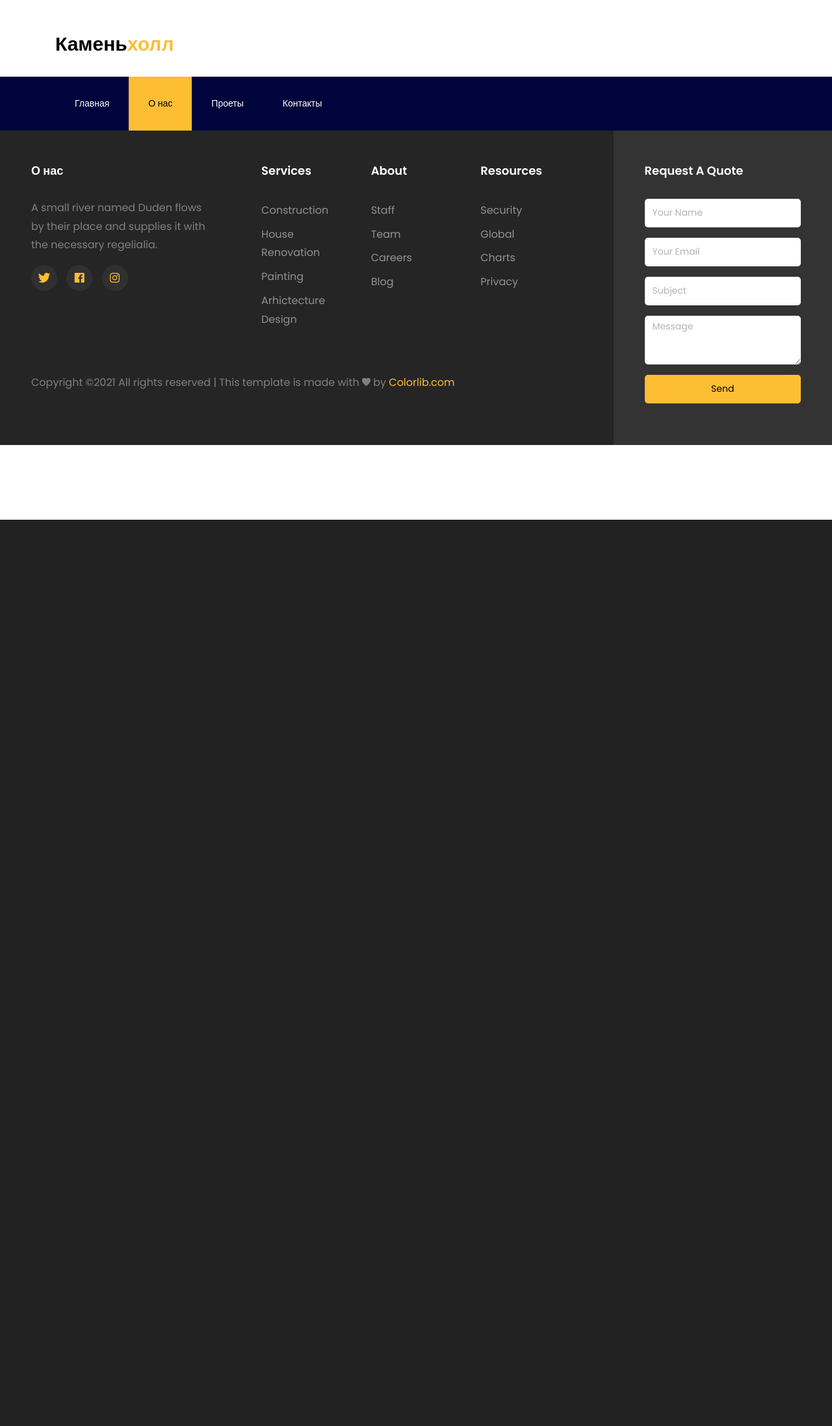
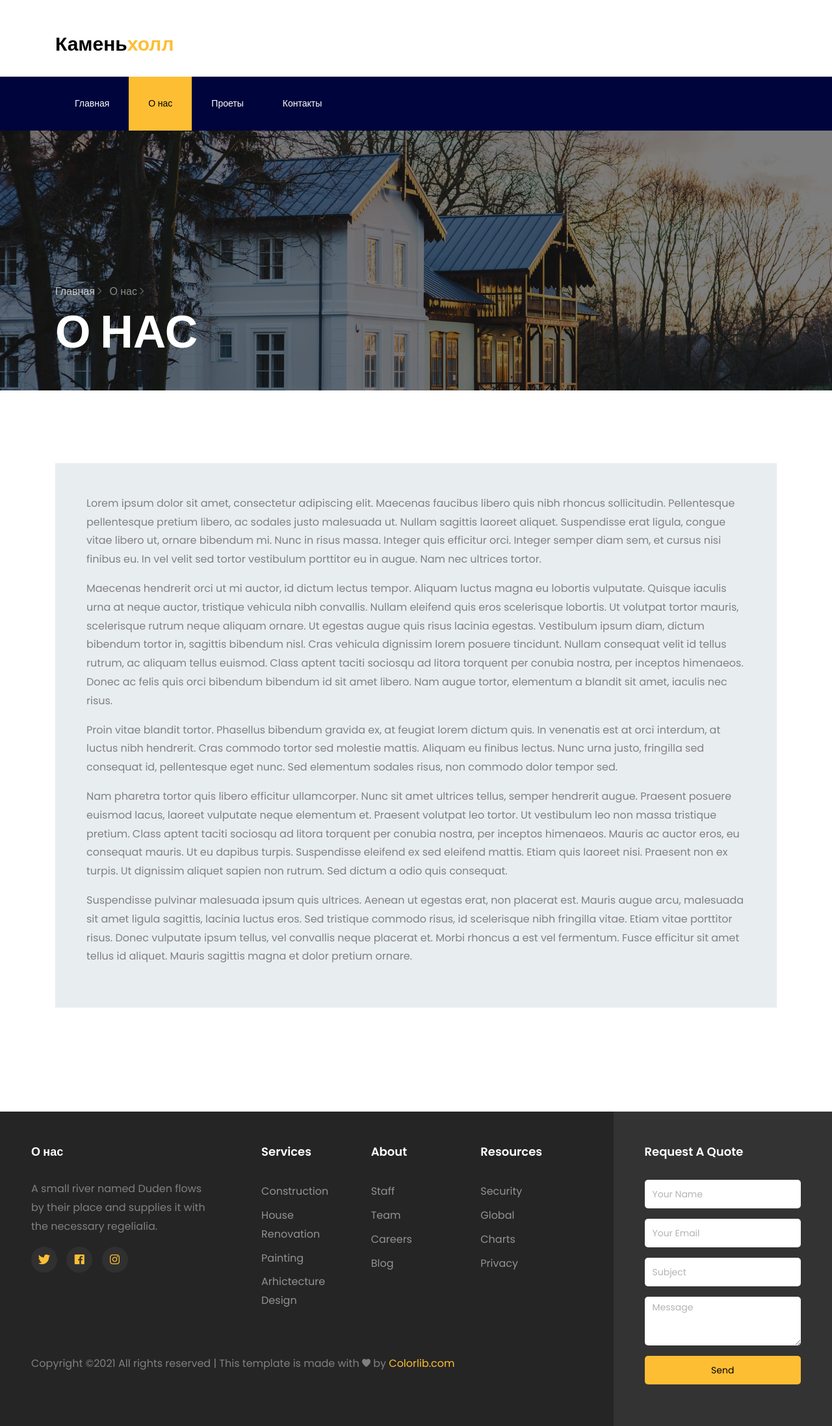
Before and after one commit to ProFIT1337/stonehall, a Django app: a page that uses blog/templates/base.html in a window 1280 px wide. Shown: the whole page at 65% size. Before the commit the page ends 800 px from the top, so only its background shows below. Run offline with Django 3.2, Linux system fonts and the light colour scheme; some libraries are stand-ins or nearby versions.

Commit message:
refactor about.html

```diff
--- a/blog/templates/about.html
+++ b/blog/templates/about.html
@@ -1,7 +1,85 @@
 {% extends 'base.html' %}
+{% load static %}
 
 {% block title %}О нас{% endblock %}
 
 {% block content %}
+    <section class="hero-wrap hero-wrap-2" style="background-image: url({% static 'images/bg_3.jpg' %});"
+             data-stellar-background-ratio="0.5">
+        <div class="overlay"></div>
+        <div class="container">
+            <div class="row no-gutters slider-text align-items-end">
+                <div class="col-md-9 ftco-animate pb-5">
+                    <p class="breadcrumbs mb-2"><span class="mr-2"><a href="{% url 'base' %}">Главная <i
+                            class="ion-ios-arrow-forward"></i></a></span> <span>О нас <i
+                            class="ion-ios-arrow-forward"></i></span></p>
+                    <h1 class="mb-0 bread">О нас</h1>
+                </div>
+            </div>
+        </div>
+    </section>
+
+    <section class="ftco-section">
+        <div class="container">
+            <div class="row justify-content-center">
+                <div class="col-md-12">
+                    <div class="wrapper">
+                        <div class="row no-gutters mb-5">
+                            <div class="col-md-12">
+                                <div class="contact-wrap w-100 p-md-5 p-4">
+                                    <p>Lorem ipsum dolor sit amet, consectetur adipiscing elit. Maecenas faucibus libero
+                                        quis nibh rhoncus sollicitudin. Pellentesque pellentesque pretium libero, ac
+                                        sodales justo malesuada ut. Nullam sagittis laoreet aliquet. Suspendisse erat
+                                        ligula, congue vitae libero ut, ornare bibendum mi. Nunc in risus massa. Integer
+                                        quis efficitur orci. Integer semper diam sem, et cursus nisi finibus eu. In vel
+                                        velit sed tortor vestibulum porttitor eu in augue. Nam nec ultrices tortor.
+                                    </p>
+
+                                    <p>Maecenas hendrerit orci ut mi auctor, id dictum lectus tempor. Aliquam luctus
+                                        magna eu lobortis vulputate. Quisque iaculis urna at neque auctor, tristique
+                                        vehicula nibh convallis. Nullam eleifend quis eros scelerisque lobortis. Ut
+                                        volutpat tortor mauris, scelerisque rutrum neque aliquam ornare. Ut egestas
+                                        augue quis risus lacinia egestas. Vestibulum ipsum diam, dictum bibendum tortor
+                                        in, sagittis bibendum nisl. Cras vehicula dignissim lorem posuere tincidunt.
+                                        Nullam consequat velit id tellus rutrum, ac aliquam tellus euismod. Class aptent
+                                        taciti sociosqu ad litora torquent per conubia nostra, per inceptos himenaeos.
+                                        Donec ac felis quis orci bibendum bibendum id sit amet libero. Nam augue tortor,
+                                        elementum a blandit sit amet, iaculis nec risus.
+                                    </p>
+                                    <p>
+                                        Proin vitae blandit tortor. Phasellus bibendum gravida ex, at feugiat lorem
+                                        dictum quis. In venenatis est at orci interdum, at luctus nibh hendrerit. Cras
+                                        commodo tortor sed molestie mattis. Aliquam eu finibus lectus. Nunc urna justo,
+                                        fringilla sed consequat id, pellentesque eget nunc. Sed elementum sodales risus,
+                                        non commodo dolor tempor sed.
+                                    </p>
+                                    <p>
+                                        Nam pharetra tortor quis libero efficitur ullamcorper. Nunc sit amet ultrices
+                                        tellus, semper hendrerit augue. Praesent posuere euismod lacus, laoreet
+                                        vulputate neque elementum et. Praesent volutpat leo tortor. Ut vestibulum leo
+                                        non massa tristique pretium. Class aptent taciti sociosqu ad litora torquent per
+                                        conubia nostra, per inceptos himenaeos. Mauris ac auctor eros, eu consequat
+                                        mauris. Ut eu dapibus turpis. Suspendisse eleifend ex sed eleifend mattis. Etiam
+                                        quis laoreet nisi. Praesent non ex turpis. Ut dignissim aliquet sapien non
+                                        rutrum. Sed dictum a odio quis consequat.
+                                    </p>
+                                    <p>
+                                        Suspendisse pulvinar malesuada ipsum quis ultrices. Aenean ut egestas erat, non
+                                        placerat est. Mauris augue arcu, malesuada sit amet ligula sagittis, lacinia
+                                        luctus eros. Sed tristique commodo risus, id scelerisque nibh fringilla vitae.
+                                        Etiam vitae porttitor risus. Donec vulputate ipsum tellus, vel convallis neque
+                                        placerat et. Morbi rhoncus a est vel fermentum. Fusce efficitur sit amet tellus
+                                        id aliquet. Mauris sagittis magna et dolor pretium ornare.
+                                    </p>
+
+
+                                </div>
+                            </div>
+                        </div>
+                    </div>
+                </div>
+            </div>
+        </div>
+    </section>
 
 {% endblock %}
--- a/blog/templates/base.html
+++ b/blog/templates/base.html
@@ -50,7 +50,8 @@
                 <li class="nav-item {% if request.path == '/проекты/' %}active{% endif %}"><a
                         href="{% url 'projects' %}" class="nav-link">Проеты</a>
                 </li>
-                <li class="nav-item {% if request.path == '/контакты/' %}active{% endif %}"><a href="{% url 'contact' %}" class="nav-link">Контакты</a>
+                <li class="nav-item {% if request.path == '/контакты/' %}active{% endif %}"><a
+                        href="{% url 'contact' %}" class="nav-link">Контакты</a>
                 </li>
             </ul>
         </div>
```
